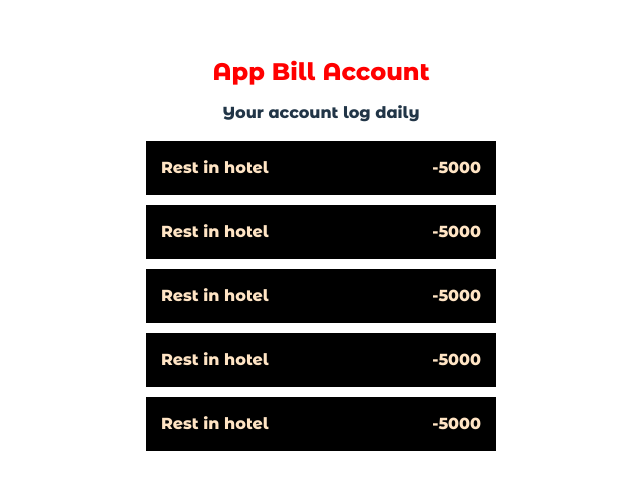
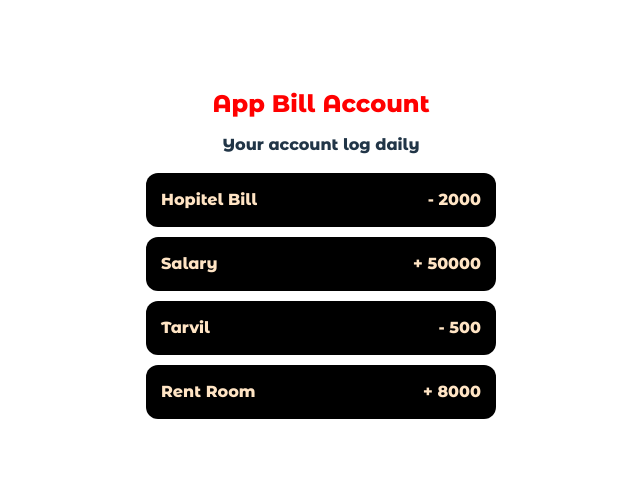
Before and after one commit to NNJio/ReactLab_Fundamantal, a React (Vite) app: page / in a window 1280 px wide. Shown: the part 140-630 px from the top of the page, without its empty margins (319-959 px from the left). Built offline with nearby package versions, Linux system fonts and the light colour scheme.

Commit message:
[Add] Props

```diff
--- a/src/components/Item.jsx
+++ b/src/components/Item.jsx
@@ -1,9 +1,8 @@
-const Item = () => {
-  const name = "Rest in hotel";
-  const amount = 5000;
+const Item = (props) => {
+
   return (
     <li>
-      {name} <span>-{amount}</span>
+      {props.title} <span>{props.amount}</span>
     </li>
   );
 };
--- a/src/components/Transaction.jsx
+++ b/src/components/Transaction.jsx
@@ -4,11 +4,12 @@ import "./transaction.css";
 const Transaction = () => {
   return (
     <ul className="item-list">
-      <Item />
-      <Item />
-      <Item />
-      <Item />
-      <Item />
+      <Item title="Hopitel Bill" amount="- 2000" />
+      <Item title="Salary" amount="+ 50000" />
+      <Item title="Tarvil" amount="- 500" />
+      <Item title="Rent Room" amount="+ 8000" />
+
+
     </ul>
   );
 };
--- a/src/components/transaction.css
+++ b/src/components/transaction.css
@@ -13,4 +13,5 @@
     justify-content: space-between;
     margin: 10px 0;
     position: relative;
+    border-radius: 12px;
 }
```
